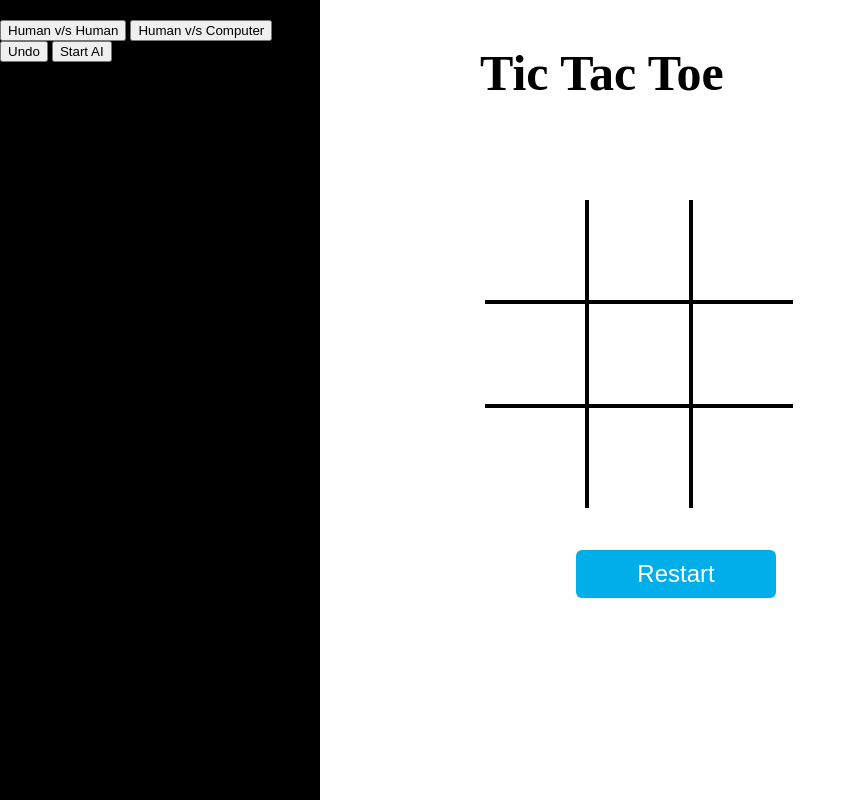
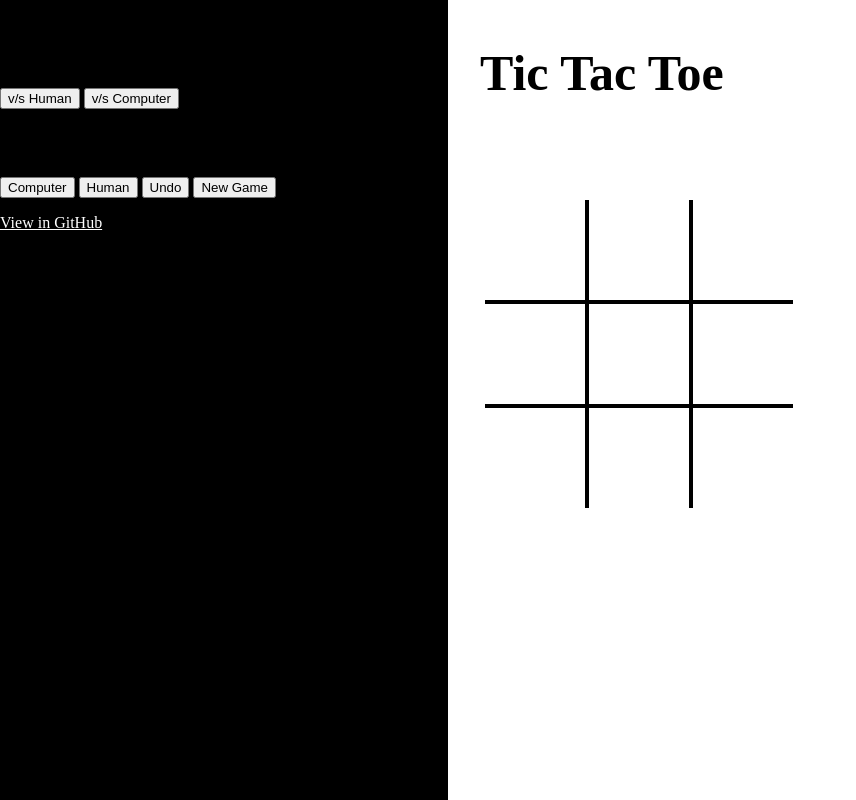
Before and after one commit to purplesmurf45/Entertain-The-Crew, a plain HTML site: page index.html in a window 1280 px wide. Shown: the whole page, without its empty margins (0-856 px from the left). Drawn offline with Linux system fonts and the light colour scheme.

Commit message:
Update index.html

```diff
--- a/index.html
+++ b/index.html
@@ -2,19 +2,27 @@
 <html>
     <head>
        <meta charset="UTF-8">
-       <!-- <meta name="viewport" content="width=device-width, initial-scale=1.0"> -->
+       <meta name="viewport" content="width=device-width, initial-scale=1.0">
        <link rel="stylesheet" href="style.css">
        <title>Tic Tac Toe</title>
+       <style>
+            a { color: white } /* CSS link color */
+          </style>
     </head>
     <body>
         <div class="container">
         <h1>Tic Tac Toe</h1><br>
         <p id="message"></p>
-        <div class="sidebar" style="width: 25%">
-            <input type="button" value="Human v/s Human" id="HvH" onclick="humanVsHuman(this)">
-            <input type="button" value="Human v/s Computer" id="HvC" onclick="humanVsComputer(this)">
-            <input type="button" value="Undo" id="undo" onclick="undoButton(this)"/>
-            <input type="button" value="Start AI" id="SA" onclick="startComputerBnt(this)"/>
+        <div class="sidebar" style="width: 35%">
+            <p id="opponent">Choose opponent</p><br>
+            <input type="button" value="v/s Human" class = "inter" id="HvH" onclick="humanVsHuman(this)">
+            <input type="button" value="v/s Computer" class = "inter" id="HvC" onclick="humanVsComputer(this)">
+            <p id="startingplayer">Choose Starting Player</p><br>
+            <input type="button" value="Computer" class = "inter" id="SA" onclick="startComputerBnt(this)"/>
+            <input type="button" value="Human" class = "inter" id="HP" onclick="startHumanBnt(this)"/>
+            <input type="button" value="Undo" class = "inter" id="undo" onclick="undoButton(this)"/>
+            <input type="button" value="New Game" id="restart" onclick="restartBnt(this)"/>
+            <p id="linkto"><a href="https://github.com/purplesmurf45/Entertain-The-Crew">View in GitHub</a></p>
         </div>
         <table>
             <tr>
@@ -33,22 +41,6 @@
                 <td class="cell" id="22" onclick="clickedCell(this)"></td>
             </tr>
         </table>
-            <!-- <div class="cell" id="c0"></div>
-            <div class="cell" id="c1"></div>
-            <div class="cell" id="c2"></div>
-            <div class="cell" id="c3"></div>
-            <div class="cell" id="c4"></div>
-            <div class="cell" id="c5"></div>
-            <div class="cell" id="c6"></div>
-            <div class="cell" id="c7"></div>
-            <div class="cell" id="c8"></div> -->
-        <!-- <div class="endgame">
-            <div class="text"></div>
-        </div>
-        <div class="newgame">
-            <button onclick="startGame()">New Game</button>
-        </div> -->
-        <input type="button" value="Restart" id="bnt-restart" onclick="restartBnt(this)"/>
         <script src="script.js"></script>
         </div>
     </body>
```
